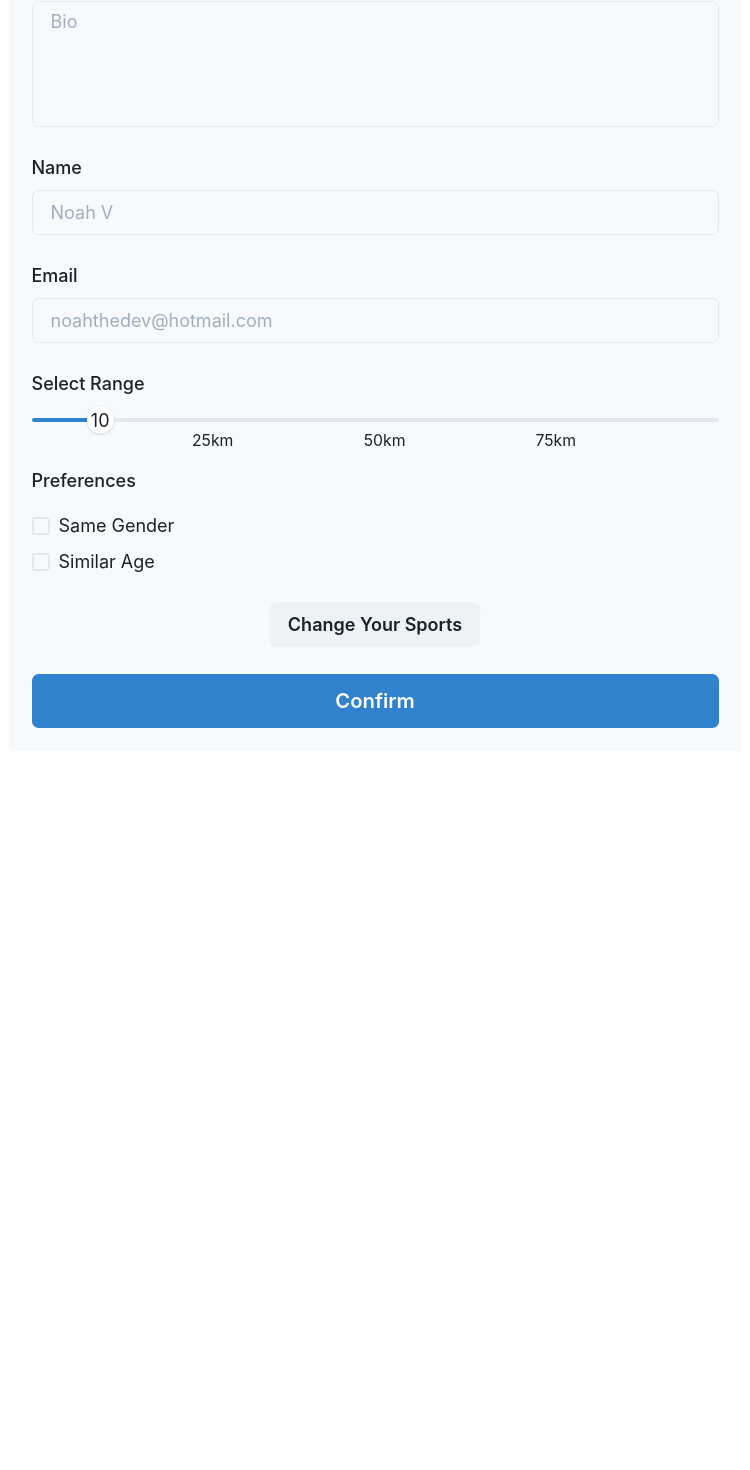
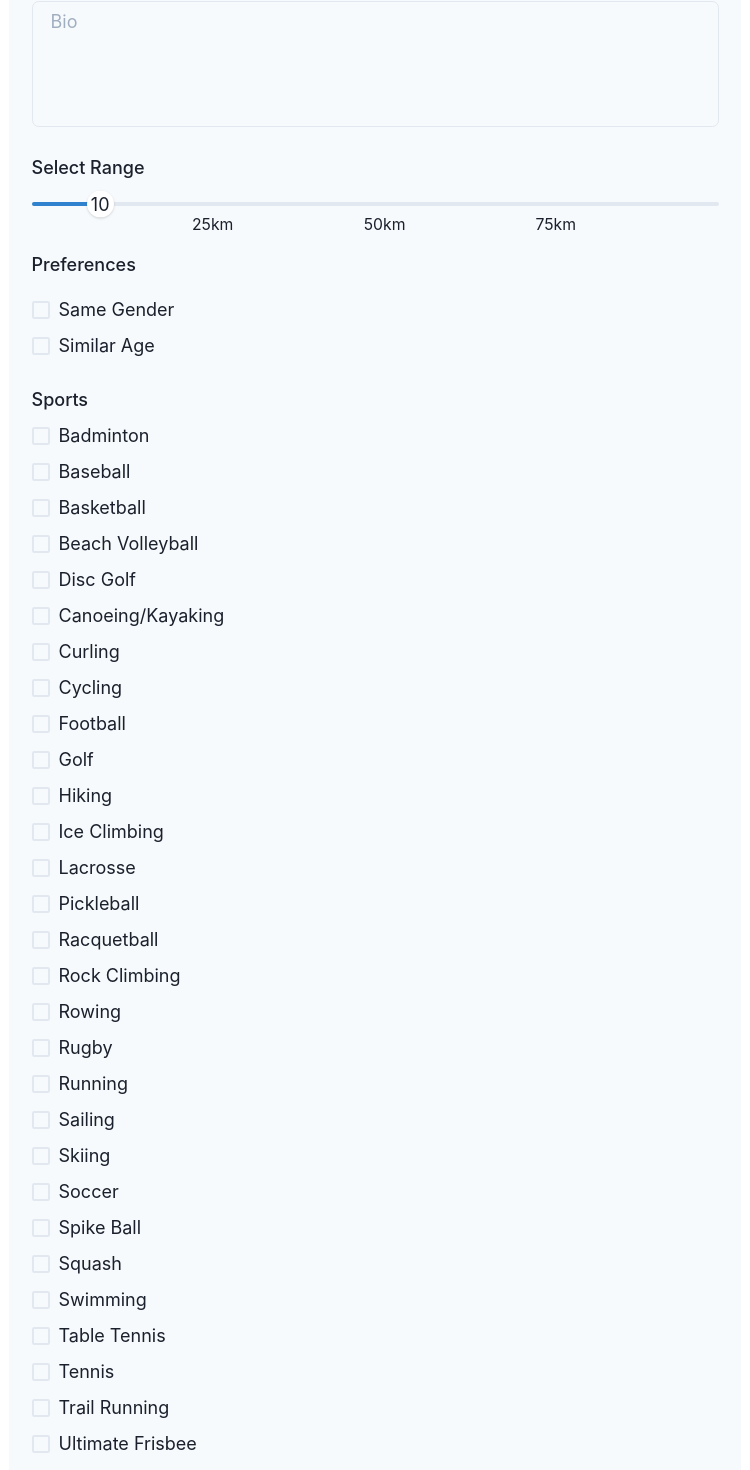
Before and after one commit to christopherdegroot/Sportr, a Next.js app: page /profile/update in a window 1280 px wide. Shown: the part 379-1849 px from the top of the page, without its empty margins (265-1015 px from the left). Before the commit the page ends 1130 px from the top, so only its background shows below. Built offline with nearby package versions, Linux system fonts and the light colour scheme.

Commit message:
add sport preferences to profile update page

```diff
--- a/components/UpdateProfile.js
+++ b/components/UpdateProfile.js
@@ -60,20 +60,6 @@ const Details = (props) => {
               <Textarea resize="none" h="7em" placeholder="Bio" />
             </FormControl>
           </GridItem>
-          {/* Name */}
-          <GridItem colSpan={2}>
-            <FormControl>
-              <FormLabel>Name</FormLabel>
-              <Input placeholder={name} />
-            </FormControl>
-          </GridItem>
-          {/* Email */}
-          <GridItem colSpan={2}>
-            <FormControl>
-              <FormLabel>Email</FormLabel>
-              <Input type="email" placeholder={email} />
-            </FormControl>
-          </GridItem>
           {/* Range */}
           <GridItem colSpan={2}>
             <FormLabel>Select Range</FormLabel>
@@ -95,25 +81,45 @@ const Details = (props) => {
           {/* Sports */}
           <GridItem colSpan={2}>
             {/* checkbox component has an on user changed event that we can use to reflect on the users choice */}
-            <Center>
-              <Button onClick={onToggle} justify='center'>
-                Change Your Sports
-              </Button>
-            </Center>
+            <FormLabel>Sports</FormLabel>
 
-
-            <Collapse in={isOpen} animateOpacity>
-              <Box
-                p="40px"
-                color="white"
-                mt="4"
-                bg="teal.500"
-                rounded="md"
-                shadow="md"
-              >
-                <Sportcheckbox></Sportcheckbox>
-              </Box>
-            </Collapse>
+            <VStack alignItems="flex-start">
+              <CheckboxGroup colSpan={2}>
+              <SimpleGrid columns={1} rowGap={2} w='full'>
+                <Checkbox value="badminton">Badminton</Checkbox>
+                <Checkbox value="baseball">Baseball</Checkbox>
+                <Checkbox value="basketball">Basketball</Checkbox>
+                <Checkbox value="beachvolleyball">Beach Volleyball</Checkbox>
+                <Checkbox value="DiscGolf">Disc Golf</Checkbox>
+                <Checkbox value="canoeingkayaking">Canoeing/Kayaking</Checkbox>
+                <Checkbox value="curling">Curling</Checkbox>
+                <Checkbox value="cycling">Cycling</Checkbox>
+                <Checkbox value="football">Football</Checkbox>
+                <Checkbox value="golf">Golf</Checkbox>
+                <Checkbox value="hiking">Hiking</Checkbox>
+                <Checkbox value="iceclimbing">Ice Climbing</Checkbox>
+                <Checkbox value="lacrosse">Lacrosse</Checkbox>
+                <Checkbox value="pickleball">Pickleball</Checkbox>
+                <Checkbox value="racquetball">Racquetball</Checkbox>
+                <Checkbox value="rockclimbing">Rock Climbing</Checkbox>
+                <Checkbox value="rowing">Rowing</Checkbox>
+                <Checkbox value="rugby">Rugby</Checkbox>
+                <Checkbox value="running">Running</Checkbox>
+                <Checkbox value="sailing">Sailing</Checkbox>
+                <Checkbox value="skiing">Skiing</Checkbox>
+                <Checkbox value="soccer">Soccer</Checkbox>
+                <Checkbox value="spikeball">Spike Ball</Checkbox>
+                <Checkbox value="squash">Squash</Checkbox>
+                <Checkbox value="swimming">Swimming</Checkbox>
+                <Checkbox value="tabletennis">Table Tennis</Checkbox>
+                <Checkbox value="tennis">Tennis</Checkbox>
+                <Checkbox value="trailrunning">Trail Running</Checkbox>
+                <Checkbox value="ultimatefrisbee">Ultimate Frisbee</Checkbox>
+                <Checkbox value="volleyball">Volleyball</Checkbox>
+                <Checkbox value="yoga">Yoga</Checkbox>
+                </SimpleGrid>
+              </CheckboxGroup>
+            </VStack>
           </GridItem>
           {/* Confirm (Would like replace with saving as you change it) */}
           <GridItem colSpan={2}>
```
